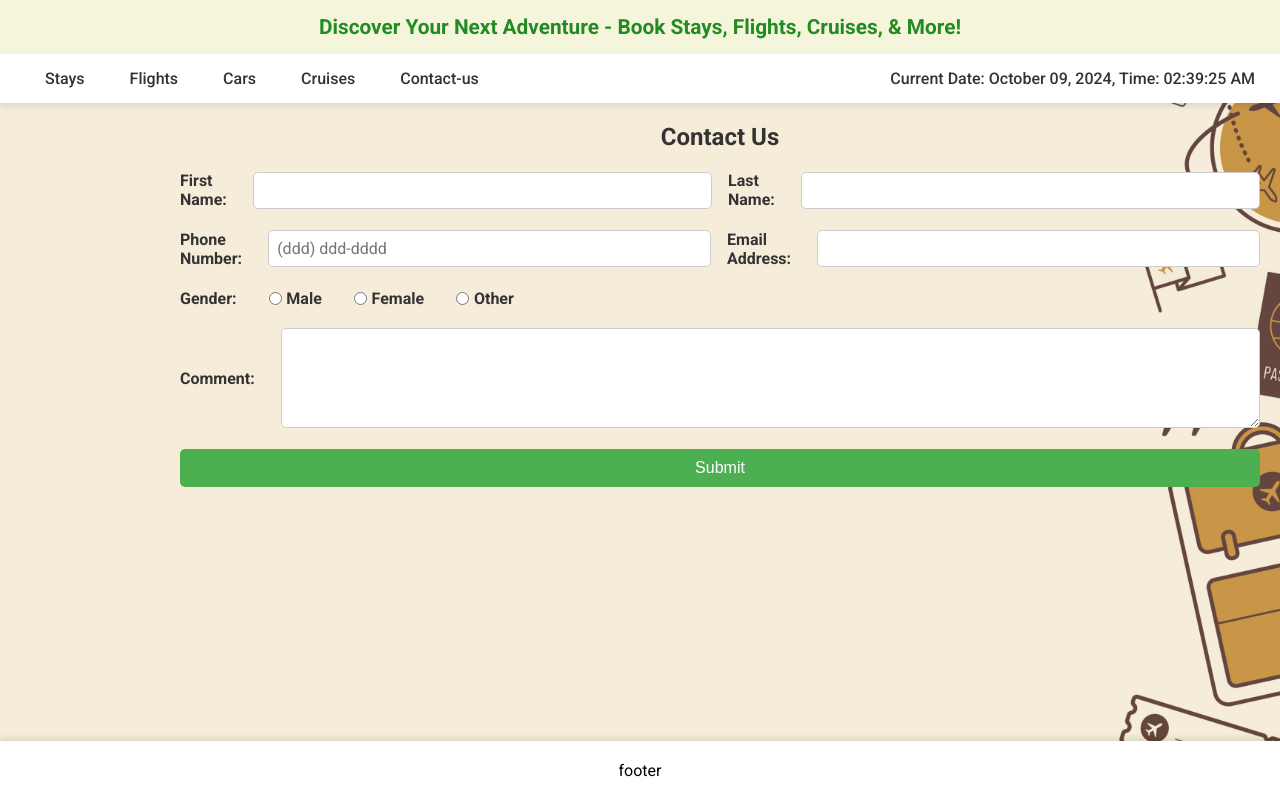
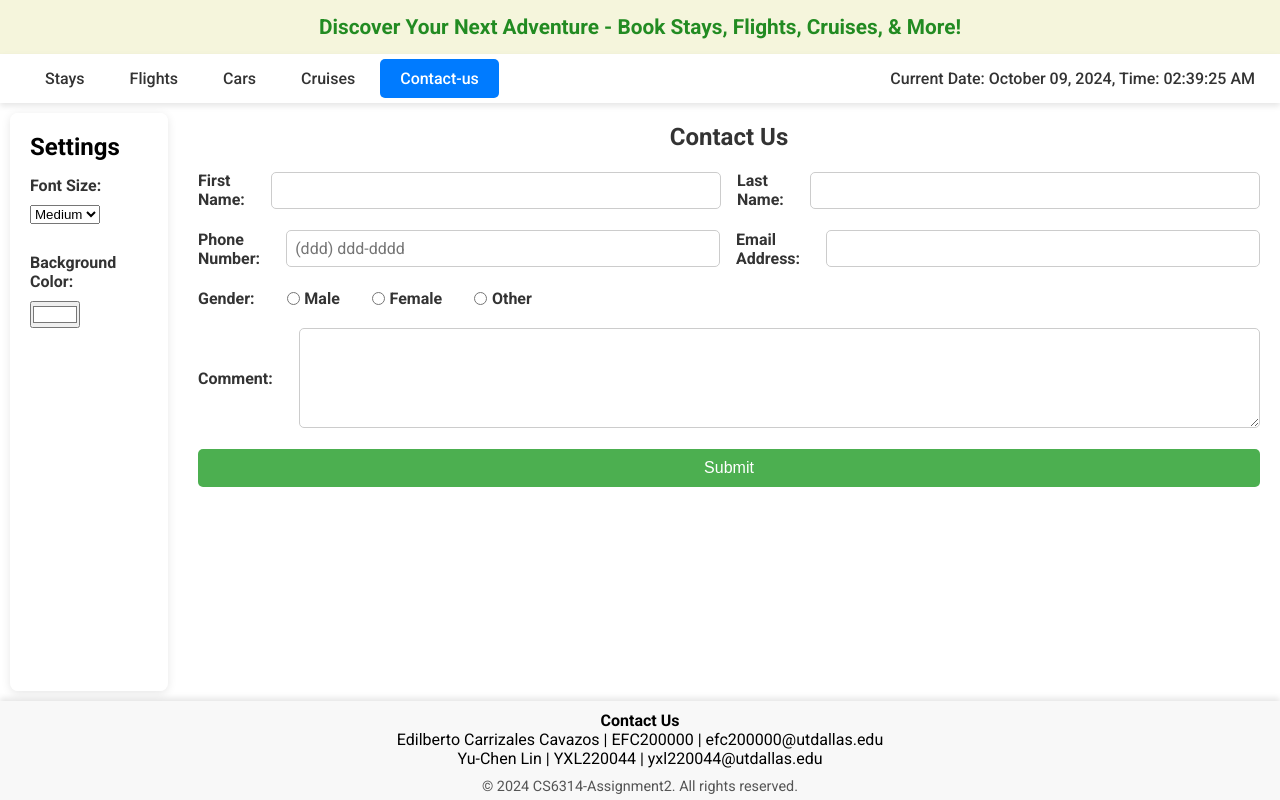
Before and after one commit to yuchen-lin/UTD_CS6314_assignment, a website: page public/contact-us.html in a window 1280 px wide. Drawn offline with Linux system fonts and the light colour scheme.

Commit message:
finish settings, footer and improve nav bar

```diff
--- a/public/contact-us.html
+++ b/public/contact-us.html
@@ -19,8 +19,20 @@
     </nav>
     <div class="container">
       <section class="left-section">
-        <div></div>
+        <div class="settings">
+          <h3>Settings</h3>
+          <label for="font-size">Font Size:</label>
+          <select id="font-size">
+            <option value="small">Small</option>
+            <option value="medium" selected>Medium</option>
+            <option value="large">Large</option>
+          </select>
+          <br>
+          <label for="bg-color">Background Color:</label>
+          <input type="color" id="bg-color" value="#ffffff">
+        </div>
       </section>
+
       <section class="right-section">
         <h2>Contact Us</h2>
         <form id="contactForm">
@@ -56,11 +68,21 @@
       </section>
     </div>
     <footer>
-      <div>footer</div>
+      <div class="footer-container">
+        <div class="contact-info">
+          <h4>Contact Us</h4>
+          <p>Edilberto Carrizales Cavazos | EFC200000 | efc200000@utdallas.edu</p>
+          <p>Yu-Chen Lin | YXL220044 | yxl220044@utdallas.edu</p>
+        </div>
+      </div>
+      <div class="footer-bottom">
+        <p>© 2024 CS6314-Assignment2. All rights reserved.</p>
+      </div>
     </footer>
     <div id="notification">Form submitted successfully!</div>
 
     <script src="time.js"></script>
+    <script src="settings.js"></script>
     <script src="contact-us.js"></script>
   </body>
 </html>
--- a/public/contact-us.js
+++ b/public/contact-us.js
@@ -1,3 +1,4 @@
+document.addEventListener('DOMContentLoaded', function() {
   document
     .getElementById("contactForm")
     .addEventListener("submit", function (event) {
@@ -114,3 +115,4 @@ document.getElementById("phone").addEventListener("input", function (event) {
 
     event.target.value = input;
   });
+})
--- /dev/null
+++ b/public/settings.js
@@ -0,0 +1,84 @@
+document.addEventListener('DOMContentLoaded', function() {
+  const currentPage = window.location.pathname.split("/").pop(); // Get the current page filename
+  const navLinks = document.querySelectorAll('nav ul li a'); // Select all nav links
+
+  navLinks.forEach(link => {
+    // If the link's href matches the current page, add the 'active' class
+    if (link.getAttribute('href') === currentPage) {
+      link.classList.add('active');
+    }
+  });
+
+  const mainContent = document.querySelector('.right-section');
+  const fontSizeSelect = document.getElementById('font-size');
+  const bgColorInput = document.getElementById('bg-color');
+
+  // Store original font sizes of all elements
+  const originalFontSizes = new Map();
+
+  // Recursive function to store font sizes of all elements
+  function storeFontSizes(element) {
+    // Get the original font size of the current element
+    const fontSize = window.getComputedStyle(element).fontSize;
+    originalFontSizes.set(element, fontSize);
+
+    // Recursively call for each child element
+    const childElements = element.children;
+    for (let i = 0; i < childElements.length; i++) {
+      storeFontSizes(childElements[i]);
+    }
+  }
+
+  // Start storing original font sizes from the main content
+  storeFontSizes(mainContent);
+
+  // Function to update font sizes based on selected value
+  function updateFontSize() {
+    const selectedSize = fontSizeSelect.value;
+    const scalingFactor = {
+      small: 0.875, // 0.875 times original size
+      medium: 1,    // 1 times original size
+      large: 1.25   // 1.25 times original size
+    }[selectedSize];
+
+    // Update the font size of the main content and its child elements
+    originalFontSizes.forEach((originalSize, element) => {
+      const newFontSize = parseFloat(originalSize) * scalingFactor + 'px';
+      element.style.fontSize = newFontSize;
+    });
+
+    // Save the selected font size to localStorage
+    localStorage.setItem('fontSize', selectedSize);
+  }
+
+  // Function to load settings from localStorage
+  function loadSettings() {
+    const savedFontSize = localStorage.getItem('fontSize');
+    const savedBgColor = localStorage.getItem('bgColor');
+
+    // Apply saved font size if it exists
+    if (savedFontSize) {
+      fontSizeSelect.value = savedFontSize;
+      updateFontSize(); // Update font size to match saved setting
+    }
+
+    // Apply saved background color if it exists
+    if (savedBgColor) {
+      bgColorInput.value = savedBgColor;
+      document.body.style.backgroundColor = savedBgColor;
+    }
+  }
+
+  // Change font size on selection
+  fontSizeSelect.addEventListener('change', updateFontSize);
+
+  // Change background color
+  bgColorInput.addEventListener('input', function() {
+    document.body.style.backgroundColor = this.value;
+    // Save the selected background color to localStorage
+    localStorage.setItem('bgColor', this.value);
+  });
+
+  // Load settings when the page is loaded
+  loadSettings();
+});
--- a/public/styles.css
+++ b/public/styles.css
@@ -9,11 +9,12 @@ body {
   min-height: 100vh;
   display: flex;
   flex-direction: column;
-  background-image: url(assets/background.jpg);
+  /* background-image: url(assets/background.jpg); */
   background-size: cover;
   background-repeat: no-repeat;
   background-position: center;
   font-family: 'Roboto', sans-serif;
+  transition: background-color 0.3s ease;
 }
 
 header {
@@ -54,6 +55,12 @@ nav ul li a {
   transition: background-color 0.3s ease, color 0.3s ease;
 }
 
+nav ul li a.active {
+  background-color: #007BFF; /* Highlight color for active link */
+  color: white; /* Change text color for active link */
+  border-radius: 5px; /* Rounded corners */
+}
+
 nav ul li a:hover {
   background-color: #228B22;
   color: #fff;
@@ -76,14 +83,30 @@ nav ul li a:hover {
 
 /* Left section: */
 .left-section {
-  flex: 1; /* This is the weight of the left section */
+  flex: 1; /* This is the width weight of the right section */
+  background-color: rgba(255, 255, 255, 0.5);
   padding: 20px;
+  border-radius: 8px; /* Rounded corners */
+  box-shadow: 0 2px 10px rgba(0, 0, 0, 0.1); /* Subtle shadow for depth */
+  margin: 10px;
+}
+
+.left-section h3 {
+  font-size: 1.5rem;
+  margin-bottom: 15px;
+}
+
+.left-section label,
+.left-section select {
+  display: block; /* Ensures that each element takes the full width */
+  margin-bottom: 10px; /* Add bottom margin for spacing between elements */
 }
 
 /* Right section: */
 .right-section {
-  flex: 9; /* This is the weight of the right section */
+  flex: 9; /* This is the width weight of the right section */
   padding: 20px;
+  font-size: 1rem;
 }
 
 /* Footer styling */
@@ -93,6 +116,30 @@ footer {
   padding: 20px;
   box-shadow: 0 -3px 6px rgba(0, 0, 0, 0.1);
   margin-top: auto; /* Pushes the footer to the bottom of the page */
+}
+
+footer {
+  background-color: #f8f8f8;
+  padding: 5px;
+  text-align: center;
+}
+
+.footer-container {
+  display: flex;
+  justify-content: space-around;
+  flex-wrap: wrap;
+}
+
+.footer-container div {
+  flex: 1;
+  min-width: 200px;
+  margin: 5px;
+}
+
+.footer-bottom {
+  margin-top: 5px;
+  font-size: 0.9em;
+  color: #555;
 }
 
 /* Google fonts: */
--- a/public/time.js
+++ b/public/time.js
@@ -1,3 +1,4 @@
+document.addEventListener('DOMContentLoaded', function() {
   function updateTime() {
     const timeElement = document.getElementById('current-time');
     const now = new Date();
@@ -16,3 +17,4 @@ function updateTime() {
 
   // Update the time every second
   setInterval(updateTime, 1000);
+});
```
Also changed, not shown: public/cars.html (+23 -2 lines), public/cruises.html (+23 -2 lines), public/flights.html (+23 -2 lines), public/stays.html (+23 -2 lines). Lines whose indentation alone changed are shown as unchanged.
